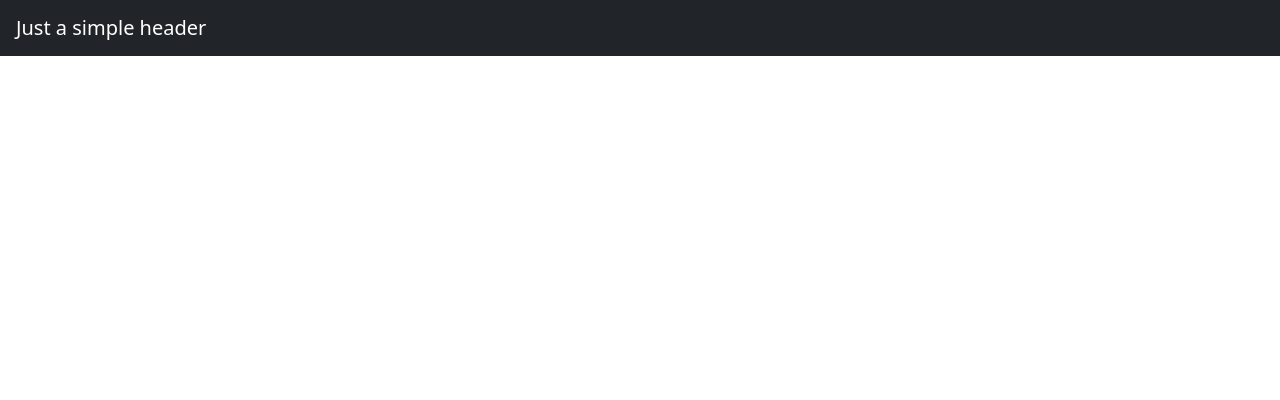
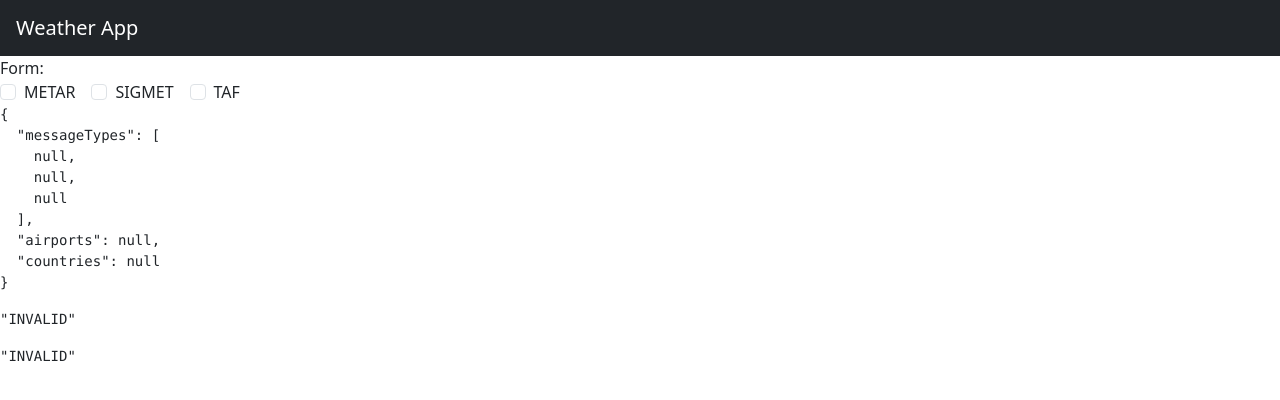
Before and after one commit to xsavrei/ibl-project, an Angular app: page / in a window 1280 px wide. Shown: the top 400 px of the page. Built offline with nearby package versions, Linux system fonts and the light colour scheme.

Commit message:
form init, form checkboxes

```diff
--- a/src/app/app.component.html
+++ b/src/app/app.component.html
@@ -1 +1,5 @@
 <app-header-bar/>
+
+Form:
+
+<app-request-form/>
--- a/src/app/components/header-bar/header-bar.component.html
+++ b/src/app/components/header-bar/header-bar.component.html
@@ -1,3 +1,3 @@
 <nav class="navbar navbar-expand-lg navbar-dark bg-dark">
-  <a class="navbar-brand" href="#">Just a simple header</a>
+  <a class="navbar-brand" href="#">Weather App</a>
 </nav>
--- /dev/null
+++ b/src/app/components/index.ts
@@ -0,0 +1,2 @@
+export * from './header-bar/header-bar.component';
+export * from './request-form/request-form.component';
--- /dev/null
+++ b/src/app/components/request-form/request-form.component.html
@@ -0,0 +1,15 @@
+<form [formGroup]="form">
+  <div formArrayName="messageTypes">
+    <ng-container *ngFor="let value of messageTypesValues; let i = index">
+      <div class="form-check-inline">
+        <input class="form-check-input" type="checkbox" [id]="'checkbox-' + value" [formControlName]="i" >
+        <label class="ms-2 form-check-label" [for]="'checkbox-' + value">{{ value }}</label>
+      </div>
+    </ng-container>
+
+  </div>
+</form>
+
+<pre>{{form.value | json}}</pre>
+<pre>{{form.status | json}}</pre>
+<pre>{{form.get('messageTypes')?.status | json}}</pre>
--- /dev/null
+++ b/src/app/components/request-form/request-form.component.scss
@@ -0,0 +1,3 @@
+.form-check-label {
+  user-select: none;
+}
--- /dev/null
+++ b/src/app/components/request-form/request-form.component.ts
@@ -0,0 +1,37 @@
+import { Component } from '@angular/core';
+import { FormArray, FormBuilder, Validators } from '@angular/forms';
+import { MessageType } from '../../domain';
+import { CustomValidators } from '../../validators';
+
+@Component({
+  selector: 'app-request-form',
+  templateUrl: './request-form.component.html',
+  styleUrls: ['./request-form.component.scss']
+})
+export class RequestFormComponent {
+
+  messageTypesValues = Object.values(MessageType);
+
+  form = this.formBuilder.group({
+    messageTypes: this.formBuilder.array<MessageType | null>([], [Validators.required, CustomValidators.atLeastOneValue]),
+    airports: this.formBuilder.control<string[] | null>(null),
+    countries: this.formBuilder.control<string[] | null>(null),
+  }, { validators: CustomValidators.atLeastOneControl(Validators.required, ['airports', 'countries']) });
+
+  constructor(private formBuilder: FormBuilder) {
+    this.addValues();
+  }
+
+  getValuesFormArray(): FormArray {
+    return this.form.get('messageTypes') as FormArray;
+  }
+
+  private addValues(): void {
+    this.messageTypesValues?.forEach(() => {
+      this.getValuesFormArray().push(this.formBuilder.control<string | null>(null));
+    });
+
+    this.form.updateValueAndValidity();
+  }
+
+}
--- /dev/null
+++ b/src/app/domain/domain.ts
@@ -0,0 +1,5 @@
+export enum MessageType {
+  METAR = 'METAR',
+  SIGMET = 'SIGMET',
+  TAF = 'TAF'
+}
--- /dev/null
+++ b/src/app/domain/index.ts
@@ -0,0 +1 @@
+export * from './domain';
--- /dev/null
+++ b/src/app/validators/custom-validators.ts
@@ -0,0 +1,25 @@
+import {
+  AbstractControl,
+  FormGroup,
+  ValidationErrors,
+  ValidatorFn
+} from '@angular/forms';
+
+export class CustomValidators {
+
+  static atLeastOneControl(validator: ValidatorFn, controls: string[]) {
+    return (group: FormGroup) => {
+
+      const hasAtLeastOne = group && group.controls && controls.some(k => !validator(group.controls[k]));
+
+      return hasAtLeastOne ? null : {
+        atLeastOneControl: true,
+      };
+    }
+  }
+
+  static atLeastOneValue(control: AbstractControl): ValidationErrors | null {
+    const values: Array<any> = control.value.isArray ? control.value : Object.values(control.value);
+    return values?.some(Boolean) ? null : { atLeastOneValue: true };
+  }
+}
--- /dev/null
+++ b/src/app/validators/index.ts
@@ -0,0 +1 @@
+export * from './custom-validators';
```
Also changed, not shown: src/app/app.module.ts (+7 -3 lines).
